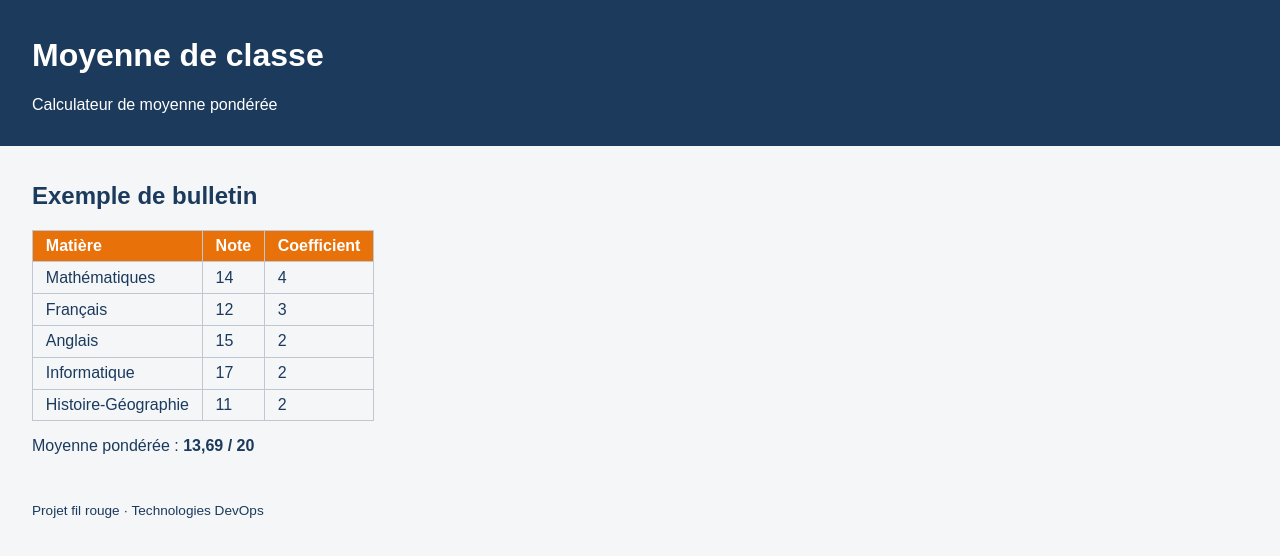
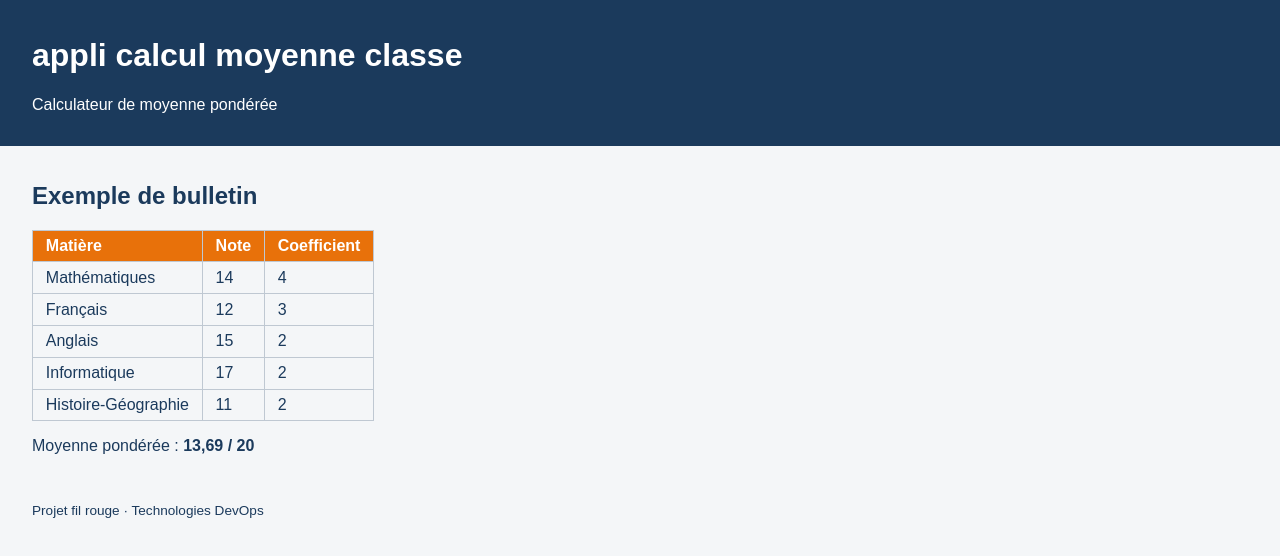
Before and after one commit to flaviedely6-design/ma-classe_-solo, a plain HTML site: page index.html in a window 1280 px wide. Drawn offline with Linux system fonts and the light colour scheme.

Commit message:
Ajout du projet Ma Classe

```diff
--- a/index.html
+++ b/index.html
@@ -8,7 +8,7 @@
 </head>
 <body>
   <header>
-    <h1>Moyenne de classe</h1>
+    <h1>appli calcul moyenne classe </h1>
     <p>Calculateur de moyenne pondérée</p>
   </header>
   <main>
```
